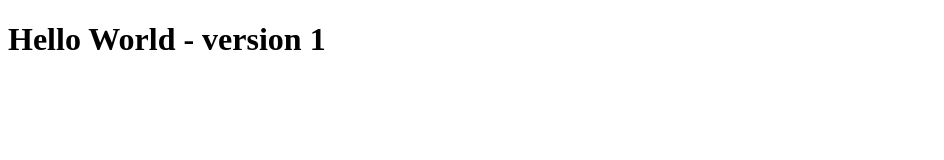
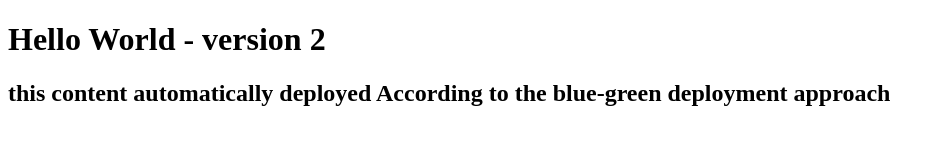
Before and after one commit to islamyassein/Infrastructure-Creation, a plain HTML site: page front-end/index.html in a window 1280 px wide. Shown: the whole page, without its empty margins (0-944 px from the left). Drawn offline with Linux system fonts and the light colour scheme.

Commit message:
updated html file to test auto deploy

```diff
--- a/front-end/index.html
+++ b/front-end/index.html
@@ -1,10 +1,11 @@
 <!DOCTYPE html>
 <html>
   <head>
-      <title>Version 1</title>
+      <title>Version 2</title>
   </head>
 
   <body>
-      <h1>Hello World - version 1</h1>
+      <h1>Hello World - version 2</h1>
+      <h2>this content automatically deployed According to the blue-green deployment approach </h2>
   </body>
 </html>
```
